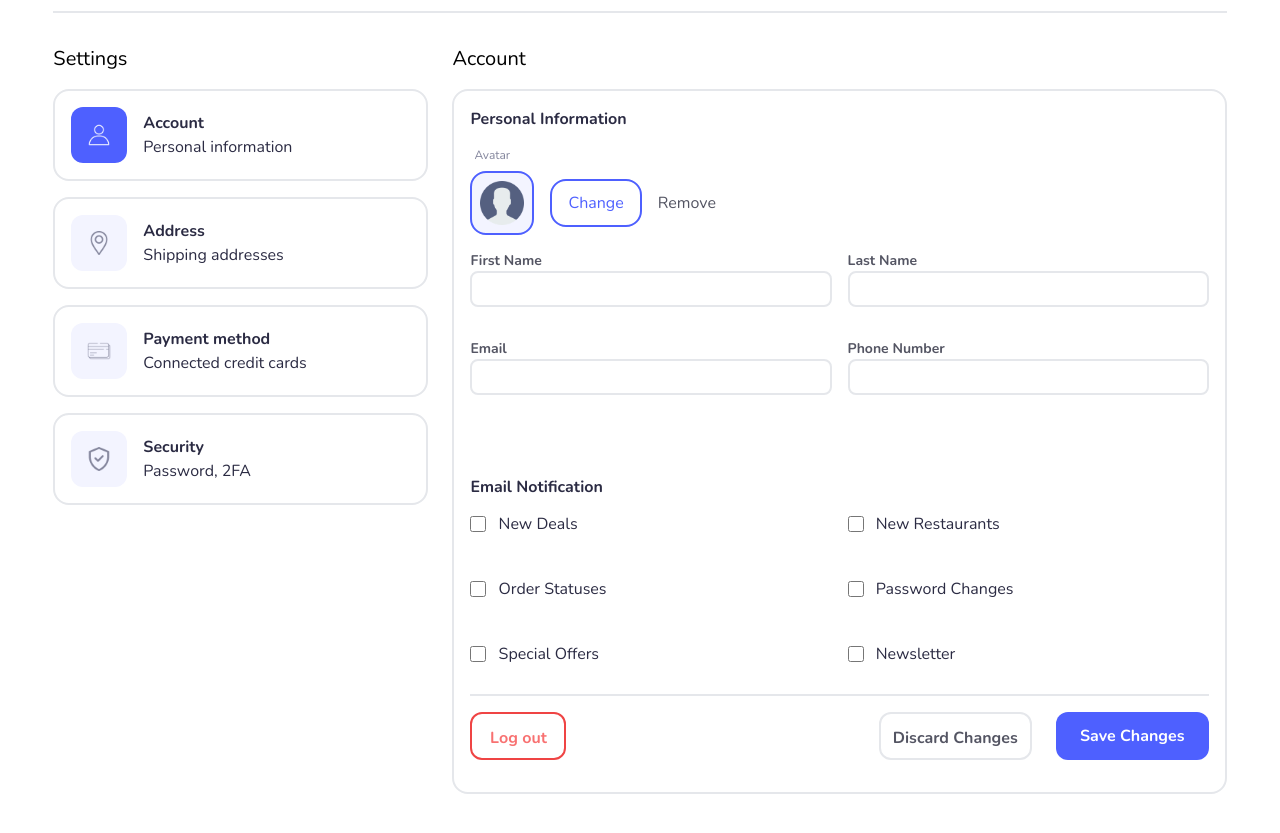
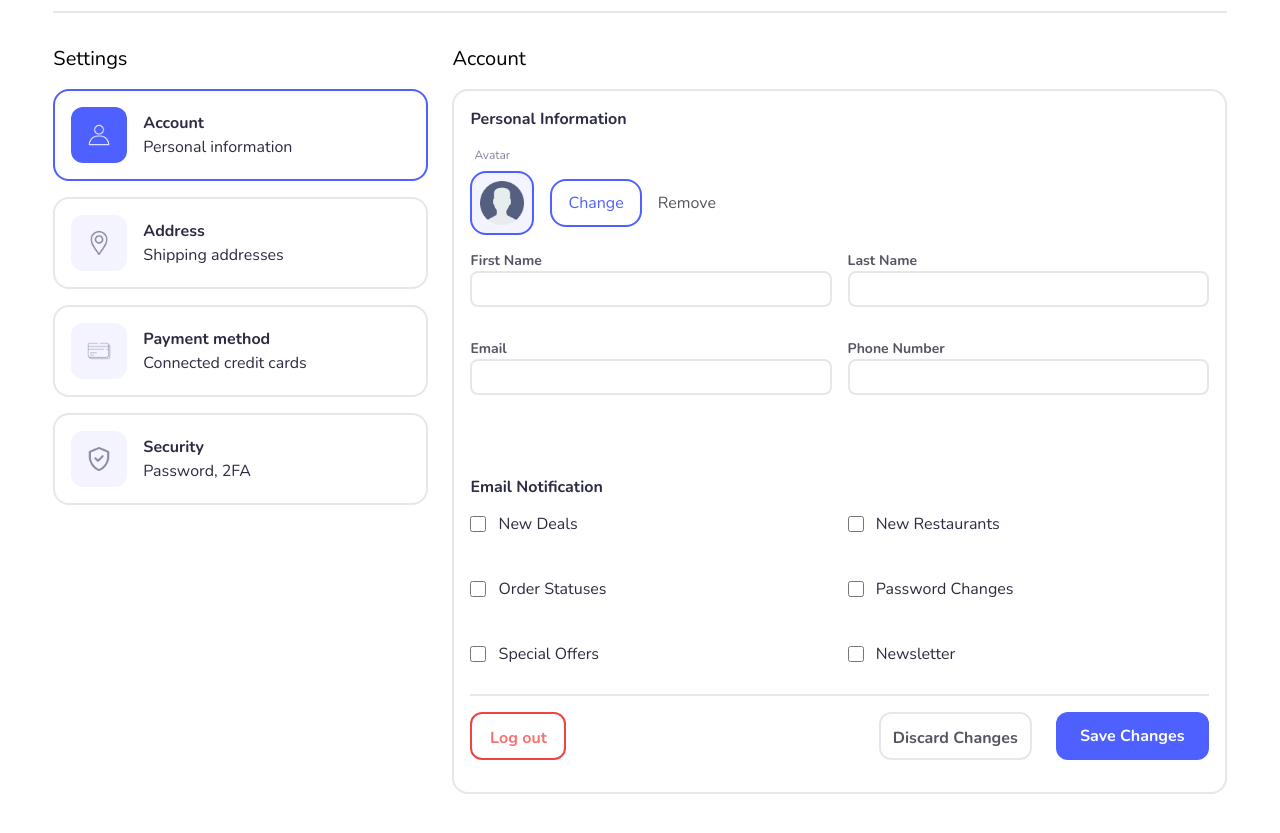
Before and after one commit to hakanuz/tailwind-practise, a website: page dist/index.html in a window 1280 px wide. Shown: the part 93-926 px from the top of the page. Drawn offline with nearby package versions, Linux system fonts and the light colour scheme.

Commit message:
changed account card's border color

```diff
--- a/dist/index.html
+++ b/dist/index.html
@@ -42,7 +42,7 @@
             <div class="md:grid md:grid-cols-12 md:gap-6">
                 <div class="md:col-span-4">
                     <h2 class="text-xl">Settings</h2>
-                    <div class="card">
+                    <div class="card border-primary">
                         <img class="card-img bg-primary" src="../assets/images/profile.png" alt="pic of profile">
                         <div class="self-center mx-2">
                             <h3 class="text-dark font-bold">Account</h3>
```
